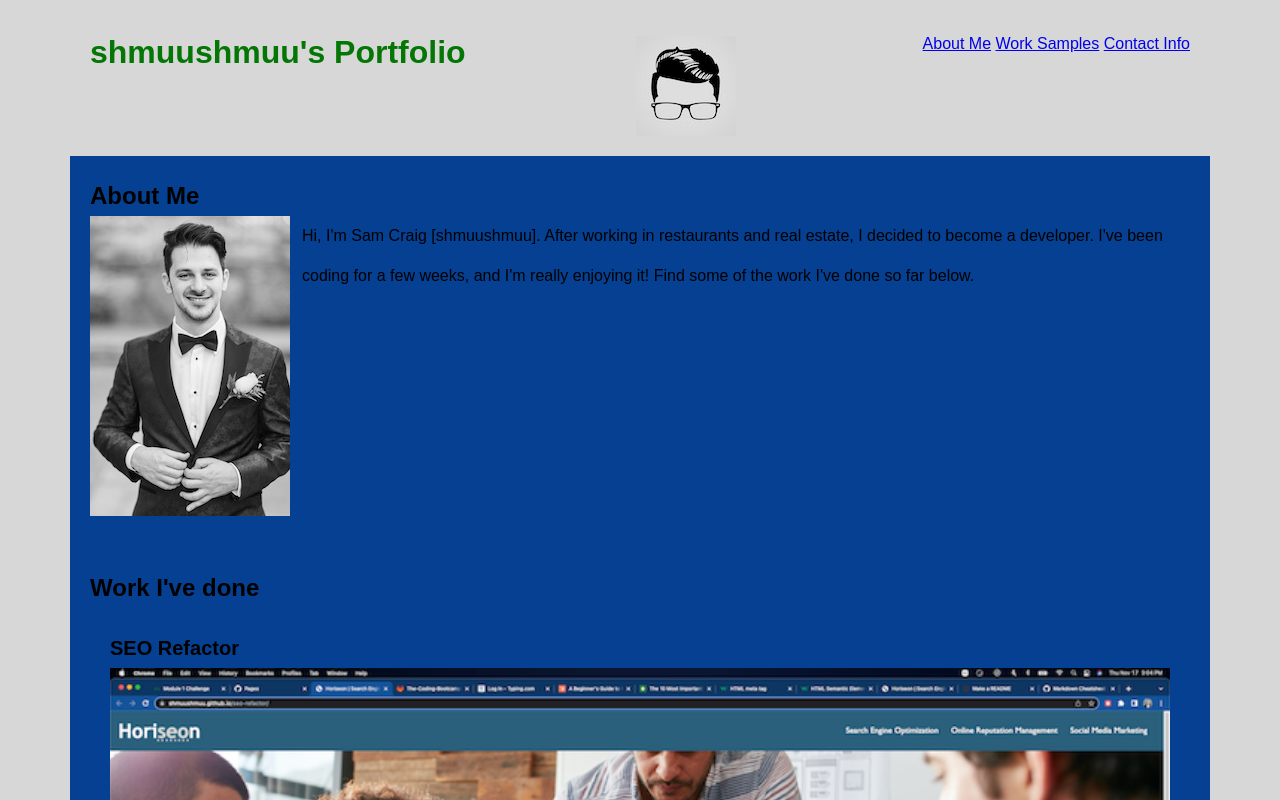
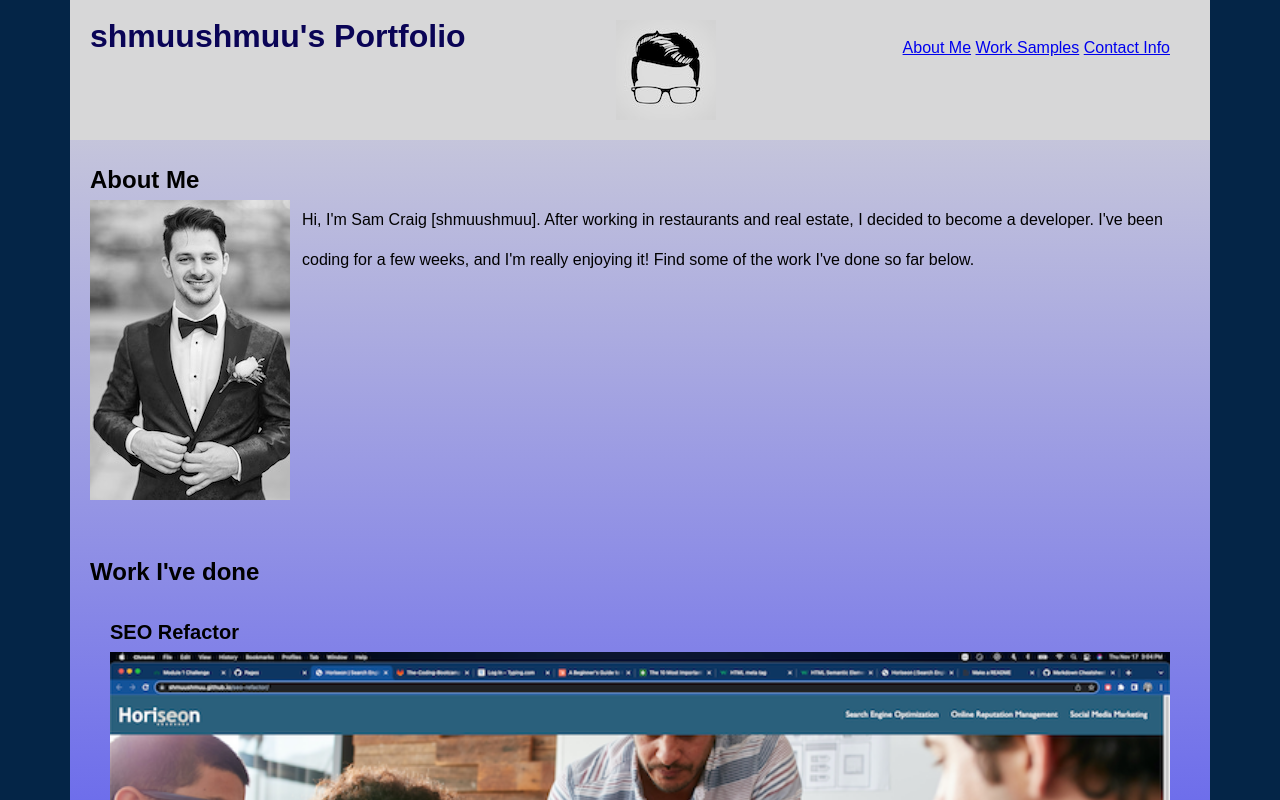
Before and after one commit to shmuushmuu/advanced_css-portfolio, a plain HTML site: page index.html in a window 1280 px wide. Shown: the top 800 px of the page. Drawn offline with Linux system fonts and the light colour scheme.

Commit message:
added gradient

```diff
--- a/assets/css/style.css
+++ b/assets/css/style.css
@@ -1,17 +1,11 @@
 body {
-    padding: 1em;
-    width: 100%;
-    height: 100%;
-    box-sizing: border-box;
-    background-color: rgb(215, 215, 216);
-    background-image: linear-gradient(175deg, rgba (0,0,0,0) 95%, #8b96b4 95%);
-                      linear-gradient( 85deg, rgba (0,0,0,0) 95%, #8b96b4 95%)
+    background-color: rgb(4, 37, 71);
 }
 
 .container {
     max-width: 1140px;
     margin: 0 auto;
-    background-color: rgb(6, 64, 146);
+    background-image: linear-gradient(rgb(215,215,216), blue);
 }
 
 h1 {
@@ -33,7 +27,7 @@ p {
 .container > header {
     padding: 20px;
     background-color: rgb(215, 215, 216);
-    color: rgb(4, 118, 4);
+    color: rgb(10, 4, 86);
     display: flex;
     justify-content: space-between;
 }
@@ -42,6 +36,7 @@ nav, footer a {
     margin-left: 16px;
     color: rgb(210, 211, 212);
     text-decoration: none;
+    padding: 20px;
 }
 
 section {
```
